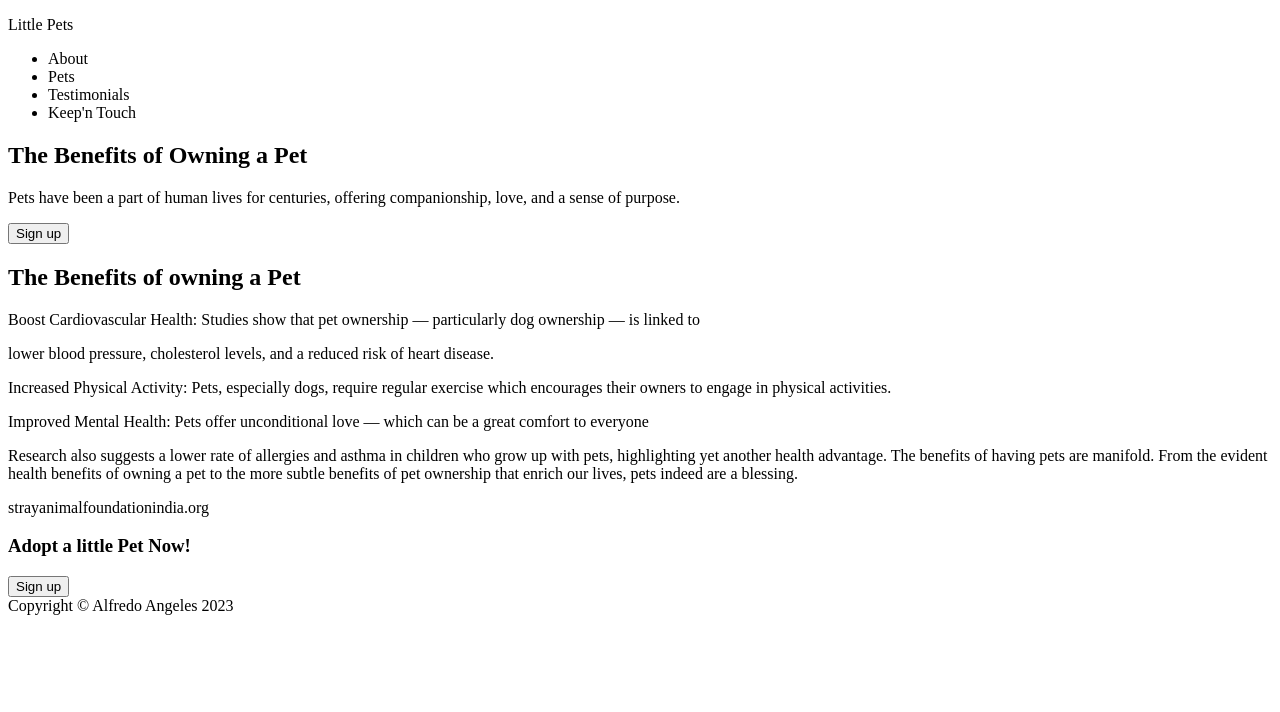
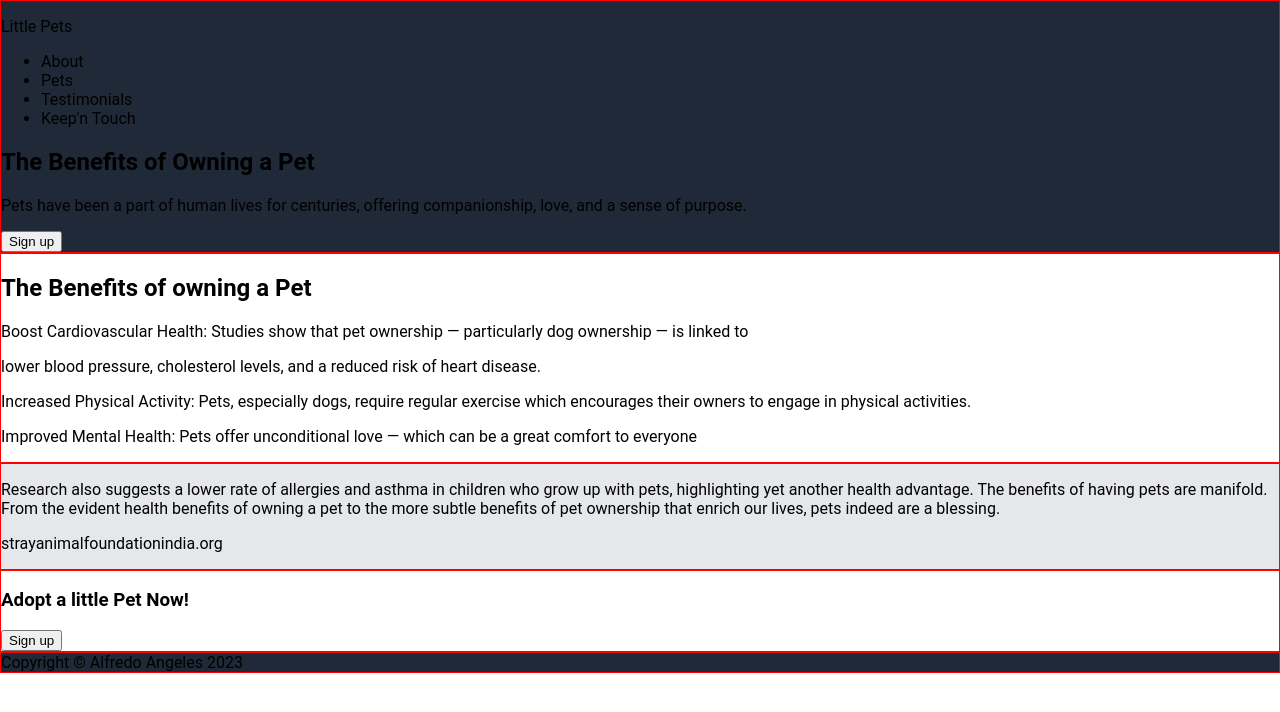
Before and after one commit to alfangeles/TOPLandingPage, a plain HTML site: page index.html in a window 1280 px wide. Drawn offline with Linux system fonts and the light colour scheme.

Commit message:
set up basic css styles

```diff
--- a/styles/general.css
+++ b/styles/general.css
@@ -1 +1,38 @@
 /* CSS for the landing page project */
+body {
+    display: flex;
+    flex-direction: column;
+    margin: 0;
+    font-family: Roboto, Arial, Helvetica, sans-serif;
+
+
+}
+
+body > * {
+    border: 1px red solid;
+}
+
+.headerSection {
+    background-color: #1f2937;
+
+}
+
+.heroHeader {
+
+}
+
+.benefitsSection {
+
+}
+
+.quoteSection {
+    background-color: #e5e7eb;
+}
+
+.callToActionSection {
+
+}
+
+footer {
+    background-color: #1f2937;
+}
```
